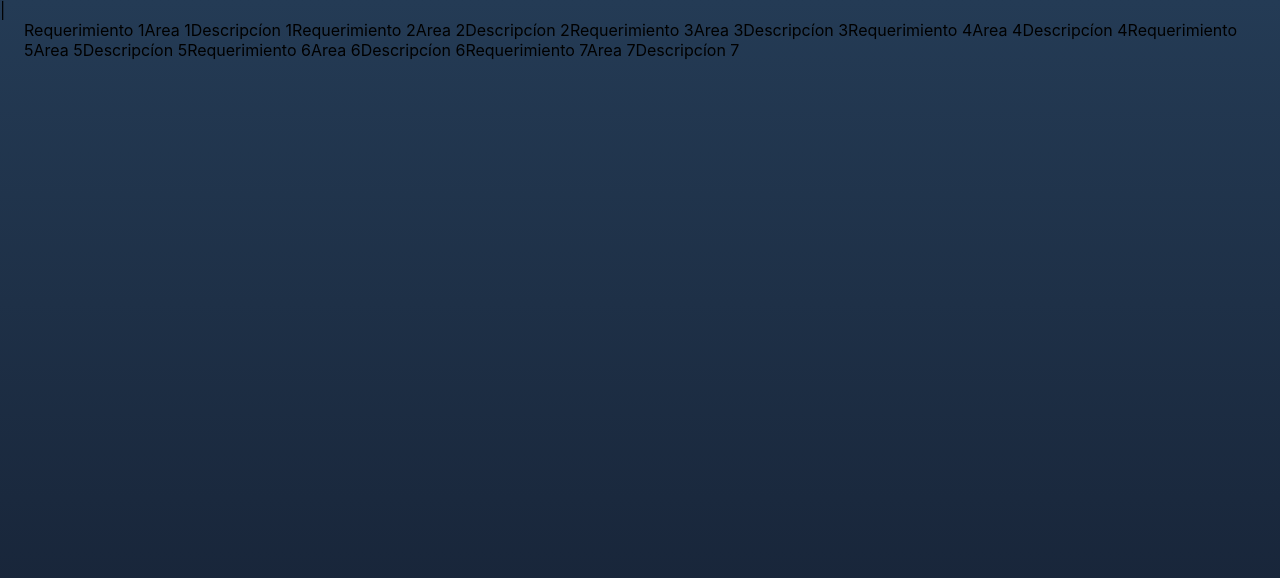
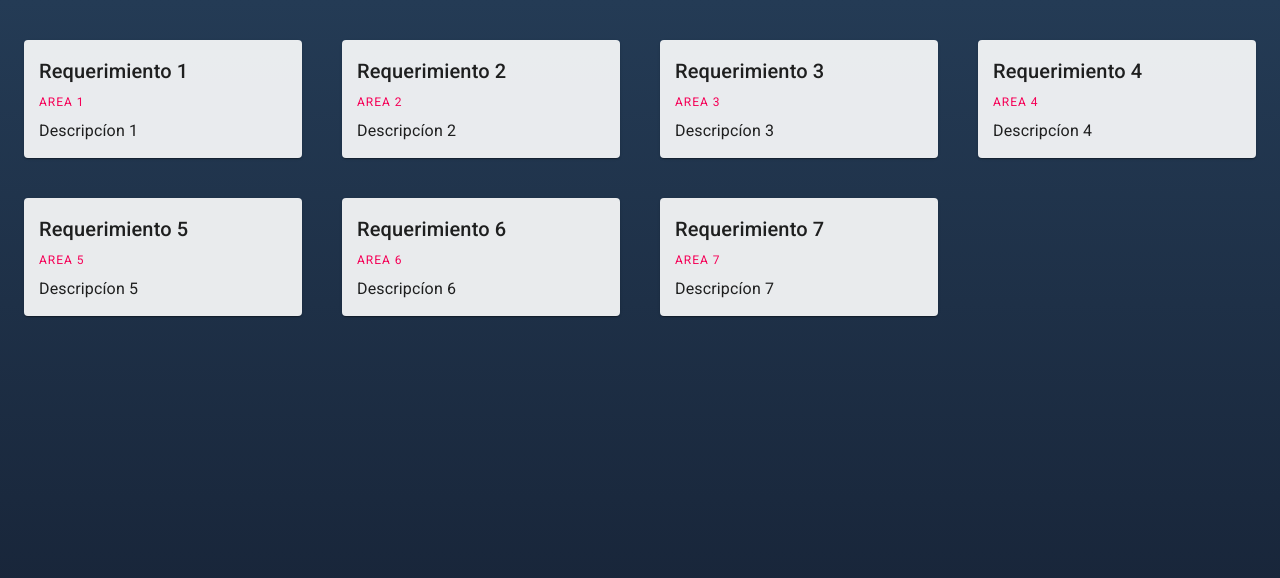
Before and after one commit to stgosm/rqdesk, a React (Create React App) app: page / in a window 1280 px wide. Shown: the top 578 px of the page. Built offline with nearby package versions, Linux system fonts and the light colour scheme.

Commit message:
Añadiendo funcionalidad de requerimientos

```diff
--- a/src/components/App.jsx
+++ b/src/components/App.jsx
@@ -1,11 +1,27 @@
 import React from 'react';
 import '../css/App.css';
-import Requirements from './Requirements'
+import Requirements from './Requirements';
+import Container from '@material-ui/core/Container';
+import Grid from '@material-ui/core/Grid';
+import { makeStyles } from '@material-ui/core/styles';
+
+const useStyles = makeStyles({
+    root: {
+        paddingTop: '5vh',
+        paddingBottom: '5vh',
+    },
+});
 
 function App() {
+    const classes = useStyles();
+
     return (
         <>
-         |<Requirements />
+            <Container maxWidth="lg" className={ classes.root } >
+                <Grid container spacing={5} alignContent='center' alignItems='center'>
+                    <Requirements />
+                </Grid>
+            </Container>
         </>
     )
   }
--- a/src/components/Request.jsx
+++ b/src/components/Request.jsx
@@ -1,12 +1,30 @@
 import React from 'react';
+import '../css/request.css';
+import { makeStyles } from '@material-ui/core/styles';
+import Card from '@material-ui/core/Card';
+import Typography from '@material-ui/core/Typography';
+
+const useStyle = makeStyles({
+    cardRequest: {
+        padding: '15px 15px',
+        backgroundColor: 'rgba(255, 255, 255, 0.90)',
+    },
+})
 
 function Request({ name, area, description }) {
-  return (
-      <>
-        { name }
-        { area }
-        { description }
-      </>
+    const classes = useStyle();
+    return (
+        <Card className={ classes.cardRequest }>
+            <Typography variant='h6'>
+                { name }
+            </Typography>
+            <Typography variant="overline" color='secondary'>
+                { area }
+            </Typography>
+            <Typography variant="body1">
+                { description }
+            </Typography>
+        </Card>
   )
 }
 
--- a/src/components/Requirements.jsx
+++ b/src/components/Requirements.jsx
@@ -1,9 +1,7 @@
 import React from 'react';
 import Request from './Request'
 import rqdata from '../assets/requerimientos.json';
-import Container from '@material-ui/core/Container';
 import Grid from '@material-ui/core/Grid';
-
 
 class Requirements extends React.Component {
   state = {
@@ -14,15 +12,18 @@ class Requirements extends React.Component {
     this.setState({ requirements: rqdata});
   }
 
+
   render(){
     return(
-      <Container fixed>
-        {
-          this.state.requirements.map(rq =>
-            <Request key={ rq.id } {...rq} />
-          )
-        }
-      </Container>
+        <>
+          {
+            this.state.requirements.map(rq =>
+              <Grid item xs={12} sm={6} md={6} lg={3} key={ rq.id }>
+                <Request {...rq} />
+              </Grid>
+            )
+          }
+        </>
     )
   }
 }
```
